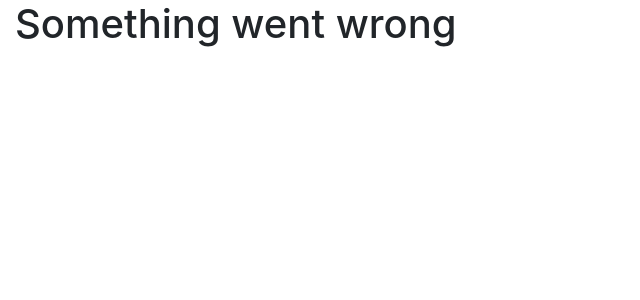
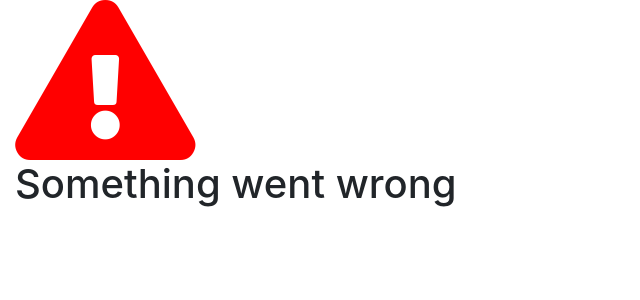
Before and after one commit to AmirNaghibi/ClassChamp, a Django app: template dashboard/templates/error_page.html in a window 1280 px wide. Shown: the part 64-364 px from the top of the page, without its empty margins (0-640 px from the left). Run offline with Django 3.2, Linux system fonts and the light colour scheme; the template is opened without the code that fills it, so the values that code supplies are empty; some libraries are stand-ins or nearby versions.

Commit message:
error logo

```diff
--- a/dashboard/templates/error_page.html
+++ b/dashboard/templates/error_page.html
@@ -1,9 +1,10 @@
 {% extends "base_generic.html" %}
 
 {% block content %}
+<i class="fas fa-exclamation-triangle fa-10x" style="color: red;"></i>
   <h1>Something went wrong</h1>
   <br>
   <br>
   <h3>{{ msg }}</h3>
-
+</div>
 {% endblock %}
```
